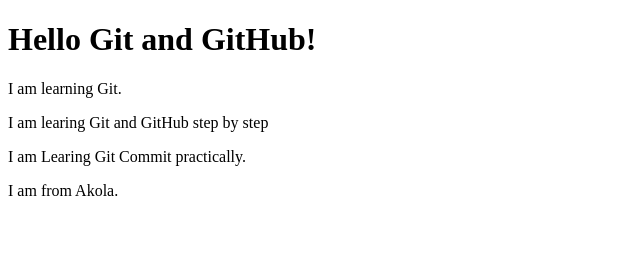
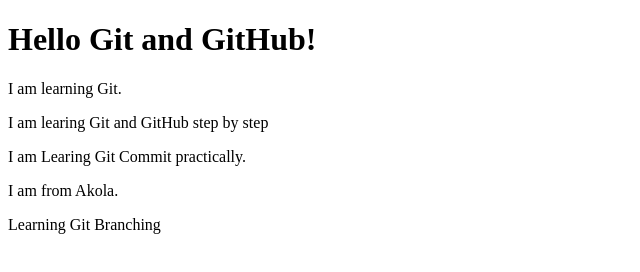
Before and after one commit to shrijitadhau-hub/Git-Learning, a plain HTML site: page index.html in a window 1280 px wide. Shown: the whole page, without its empty margins (0-640 px from the left). Drawn offline with Linux system fonts and the light colour scheme.

Commit message:
Added branchig paragraph

```diff
--- a/index.html
+++ b/index.html
@@ -12,6 +12,7 @@
     <p> I am learing Git and GitHub step by step </p>
     <p> I am Learing Git Commit practically. </p>
     <p> I am from Akola. </p>
+    <p> Learning Git Branching </p>
 
 </body>
 </html>
```
